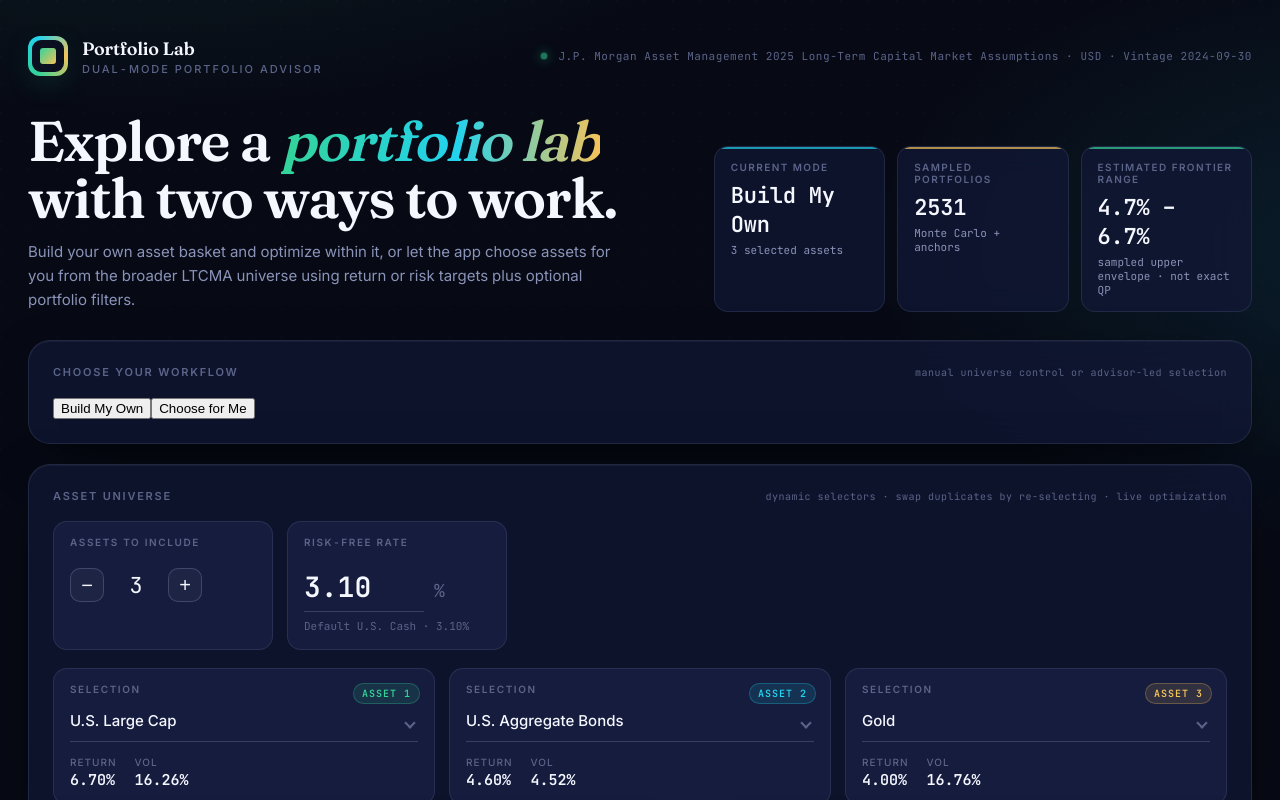
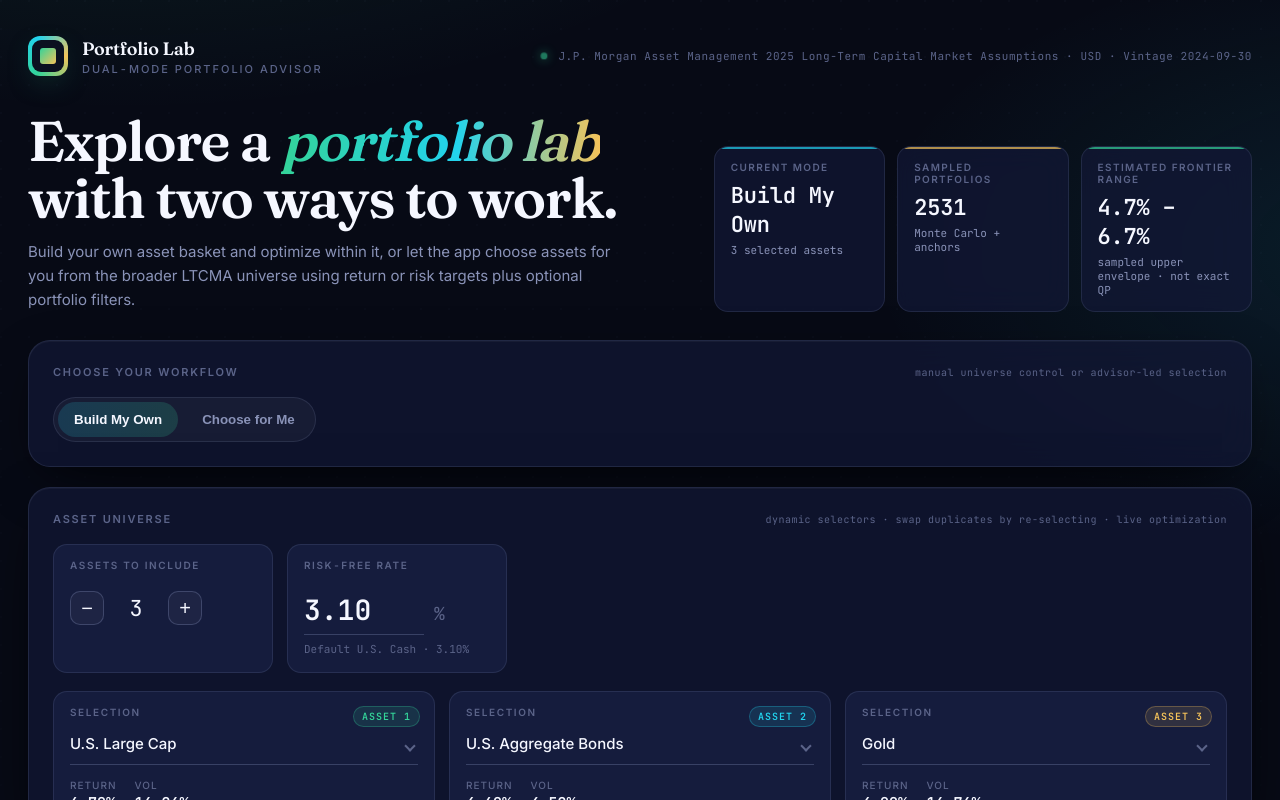
Before and after one commit to polysemous/efficient-frontier-calculator, a React (Vite) app: page / in a window 1280 px wide. Shown: the top 800 px of the page. Built offline with nearby package versions, Linux system fonts and the light colour scheme.

Commit message:
Add styling for dual-mode workflow tabs and filters

```diff
--- a/src/index.css
+++ b/src/index.css
@@ -113,6 +113,28 @@ html, body {
 .chart-header { padding: 0 18px 14px; flex-wrap: wrap; }
 .panel-title, .insight-title { font-size: 11px; font-weight: 600; letter-spacing: 0.16em; text-transform: uppercase; color: var(--text-3); margin: 0; }
 
+.tab-switch {
+  display: inline-flex;
+  gap: 8px;
+  padding: 4px;
+  background: rgba(255,255,255,0.04);
+  border: 1px solid var(--border);
+  border-radius: 999px;
+}
+.tab-button {
+  border: none;
+  background: transparent;
+  color: var(--text-2);
+  padding: 10px 16px;
+  border-radius: 999px;
+  cursor: pointer;
+  font-weight: 700;
+}
+.tab-button.active {
+  background: linear-gradient(90deg, rgba(34,211,238,0.16), rgba(52,211,153,0.18));
+  color: var(--text-0);
+}
+
 .toolbar-row { display: flex; gap: 14px; align-items: stretch; margin-bottom: 18px; flex-wrap: wrap; }
 .count-stepper {
   display: flex;
@@ -124,6 +146,7 @@ html, body {
   padding: 14px 16px;
   min-width: 220px;
 }
+.compact-stepper { min-width: 190px; }
 .stepper-controls { display: flex; align-items: center; gap: 10px; }
 .stepper-button {
   width: 34px; height: 34px; border-radius: 10px; border: 1px solid var(--border-strong); background: rgba(255,255,255,0.04); color: var(--text-0); font-size: 20px; cursor: pointer;
@@ -171,6 +194,20 @@ html, body {
 .mode-button { border: none; background: transparent; color: var(--text-2); padding: 9px 14px; border-radius: 999px; cursor: pointer; font-weight: 600; }
 .mode-button.active { background: linear-gradient(90deg, rgba(34,211,238,0.16), rgba(52,211,153,0.18)); color: var(--text-0); }
 .finder-input-row { margin-top: 18px; }
+.advisor-grid { display: grid; grid-template-columns: minmax(240px, 1fr) 220px; gap: 14px; align-items: start; }
+@media (max-width: 760px) { .advisor-grid { grid-template-columns: 1fr; } }
+.filter-grid { display: grid; grid-template-columns: repeat(auto-fit, minmax(220px, 1fr)); gap: 12px; margin-top: 18px; }
+.filter-card {
+  display: flex;
+  align-items: center;
+  gap: 10px;
+  background: var(--panel-2);
+  border: 1px solid var(--border);
+  border-radius: var(--radius-md);
+  padding: 12px 14px;
+  color: var(--text-1);
+}
+.filter-card input { accent-color: var(--accent-2); }
 .finder-summary { display: flex; gap: 10px; flex-wrap: wrap; margin-top: 18px; }
 .summary-chip, .status-pill { display: inline-flex; align-items: center; gap: 8px; font-family: var(--font-mono); font-size: 11px; padding: 7px 10px; border-radius: 999px; }
 .summary-chip { background: rgba(255,255,255,0.04); color: var(--text-2); border: 1px solid var(--border); }
```
